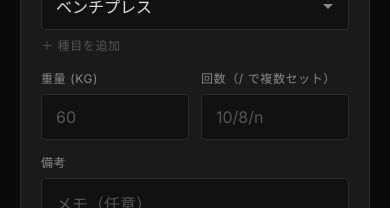
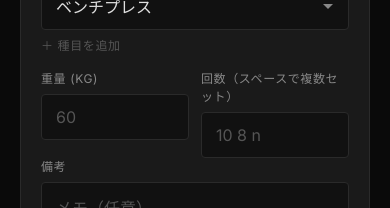
Before and after one commit to samuraidokoro364/iron-log, a React (Vite) app: page / in a window 390 px wide. Both pictures are taken after a click on the button "筋トレ". Shown: the part 340-548 px from the top of the page. Built offline with nearby package versions, Linux system fonts and the light colour scheme.

Commit message:
UX: use space separator for multi-set reps input (phone-friendly)

```diff
--- a/src/components/WorkoutForm.tsx
+++ b/src/components/WorkoutForm.tsx
@@ -34,13 +34,12 @@ export default function WorkoutForm({ onSaved }: Props) {
 
     const canSave = exercise !== '' && weightKg !== '';
 
-    // "10/8/n" → [10, 8, 0] のようにパース
+    // "10 8 n" → [10, 8, 0] のようにパース（スペースまたは/で区切り）
     const parseReps = (input: string): number[] => {
         if (input.trim() === '') return [0];
-        return input.split('/').map((s) => {
-            const trimmed = s.trim();
-            if (trimmed === '' || trimmed.toLowerCase() === 'n') return 0;
-            const num = parseInt(trimmed, 10);
+        return input.split(/[\s\/]+/).filter(Boolean).map((s) => {
+            if (s.toLowerCase() === 'n') return 0;
+            const num = parseInt(s, 10);
             return isNaN(num) ? 0 : num;
         });
     };
@@ -170,12 +169,12 @@ export default function WorkoutForm({ onSaved }: Props) {
                     />
                 </div>
                 <div className="form-row">
-                    <label className="form-label">回数（/ で複数セット）</label>
+                    <label className="form-label">回数（スペースで複数セット）</label>
                     <input
                         type="text"
                         className="form-input"
                         inputMode="numeric"
-                        placeholder="10/8/n"
+                        placeholder="10 8 n"
                         value={reps}
                         onChange={(e) => setReps(e.target.value)}
                     />
```
